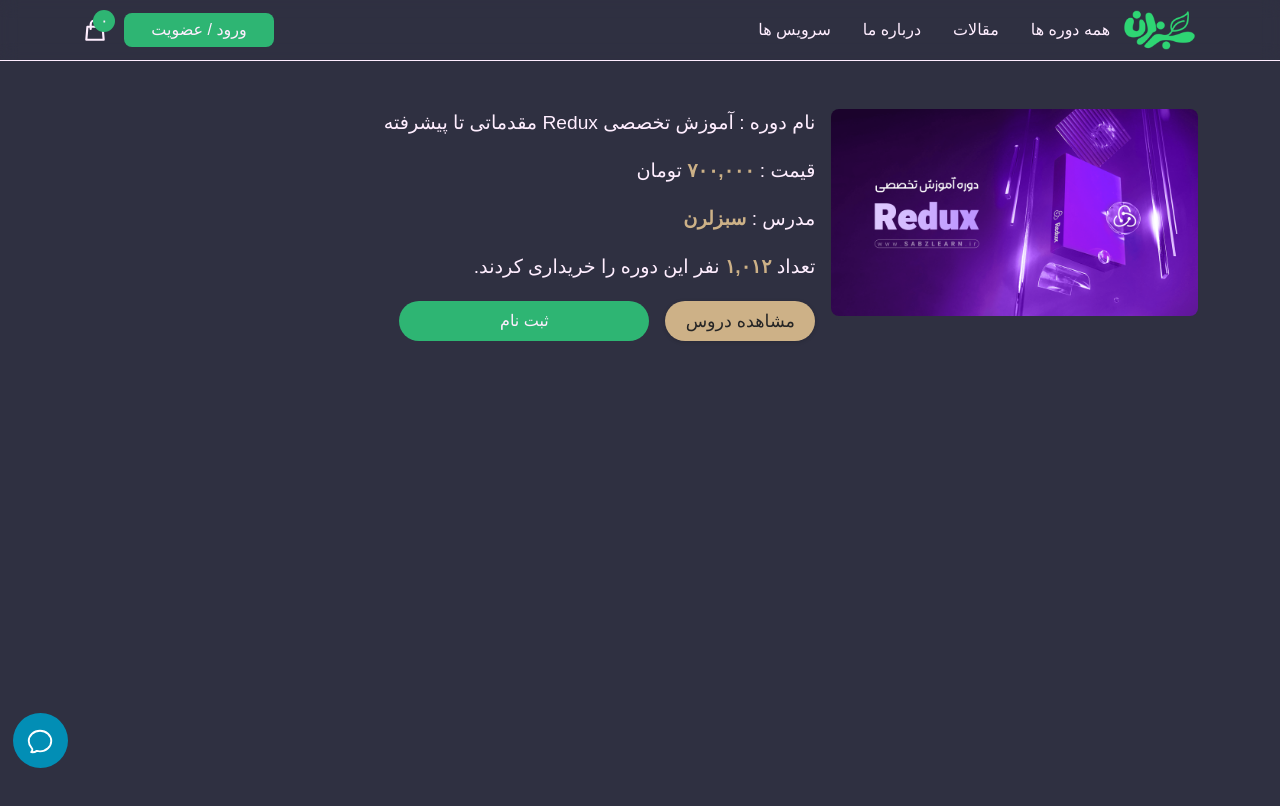
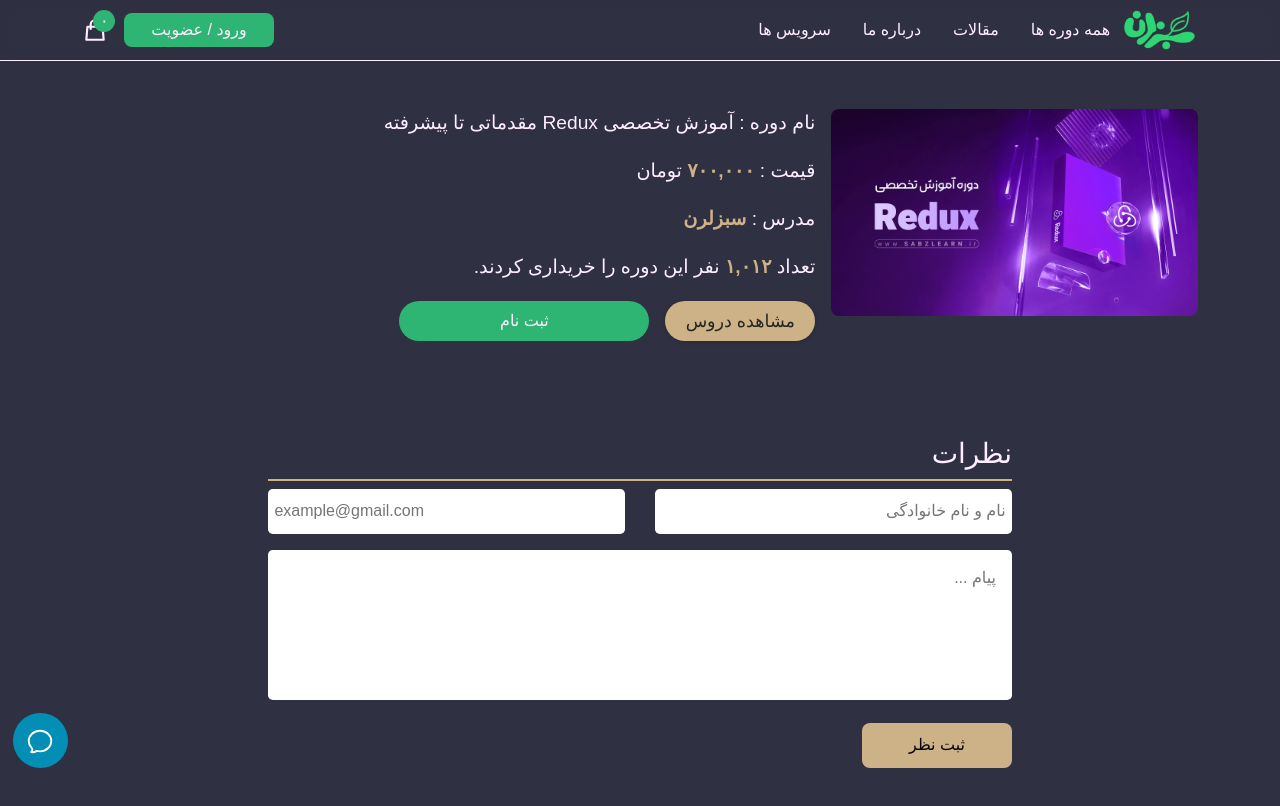
Before and after one commit to sohseyedi-web/Sabz-Learn-Clone, a React (Vite) app: page /products/0 in a window 1280 px wide. Shown: the top 806 px of the page. Built offline with nearby package versions, Linux system fonts and the light colour scheme; a small style sheet from the web is missing.

Commit message:
commnet section

```diff
--- a/src/components/singlepage/Single.jsx
+++ b/src/components/singlepage/Single.jsx
@@ -8,6 +8,7 @@
   useProductDispatch,
 } from "./../../context/ProductProvider";
 import { toast } from "react-hot-toast";
+import Comments from "./comments/Comments";
 
 const Single = () => {
   const { id } = useParams();
@@ -61,6 +62,7 @@
           </div>
         </div>
       </section>
+      <Comments/>
     </Container>
   );
 };
--- /dev/null
+++ b/src/components/singlepage/comments/Comments.jsx
@@ -0,0 +1,21 @@
+import './Comments.scss'
+
+const Comments = () => {
+  return (
+    <section className='comments'>
+        <div className="comments-container container">
+            <h3 className='comments-container__title'>نظرات</h3>
+            <form className="comments-container__form">
+                <div className="comments-container__form-inputs">
+                    <input type="text" placeholder='نام و نام خانوادگی'/>
+                    <input type="email" placeholder='example@gmail.com' dir='ltr'/>
+                </div>
+                <textarea placeholder='پیام ...' className='comments-container__form-textarea'/>
+                <button className='comments-container__form-btn'>ثبت نظر</button>
+            </form>
+        </div>
+    </section>
+  )
+}
+
+export default Comments
--- /dev/null
+++ b/src/components/singlepage/comments/Comments.scss
@@ -0,0 +1,79 @@
+.comments{
+    padding: 3rem 0;
+    width: 60%;
+    margin: 0 auto;
+
+    &-container{
+
+
+        &__title{
+            color: #ffeeff;
+            padding-bottom: .5rem ;
+            border-bottom: 2px solid #cdb187;
+        }
+        &__form{
+            width: 100%;
+
+            &-inputs{
+                display: flex;
+                align-items: center;
+                justify-content: space-between;
+
+                input{
+                    width: 48%;
+                    height: 45px;
+                    border: none;
+                    outline: none;
+                    padding:0 .4rem;
+                    font-weight: 500;
+                    border-radius: .3rem;
+
+                }
+
+            }
+            textarea{
+                width: 100%;
+                height: 150px;
+                resize: none;
+                border: none;
+                outline: none;
+                border-radius: .3rem;
+                margin-top: 1rem;
+                padding: 1rem;
+            }
+            &-btn{
+                margin: 1rem 0;
+                width: 150px;
+                height: 45px;
+                border: none;
+                background-color: #cdb187;
+                border-radius: .5rem;
+            }
+        }
+    }
+
+    @media screen and (max-width:992px){
+        width: 90%;
+    }
+    @media screen and (max-width:600px){
+        width: 90%;
+
+        &-container{
+
+            &__form{
+                &-inputs{
+                    flex-direction: column;
+                    width: 100%;
+
+                    input{
+                        width: 100%;
+                        margin-top: 1rem;
+                    }
+                }
+                &-btn{
+                    width: 100%;
+                }
+            }
+        }
+    }
+}
```
